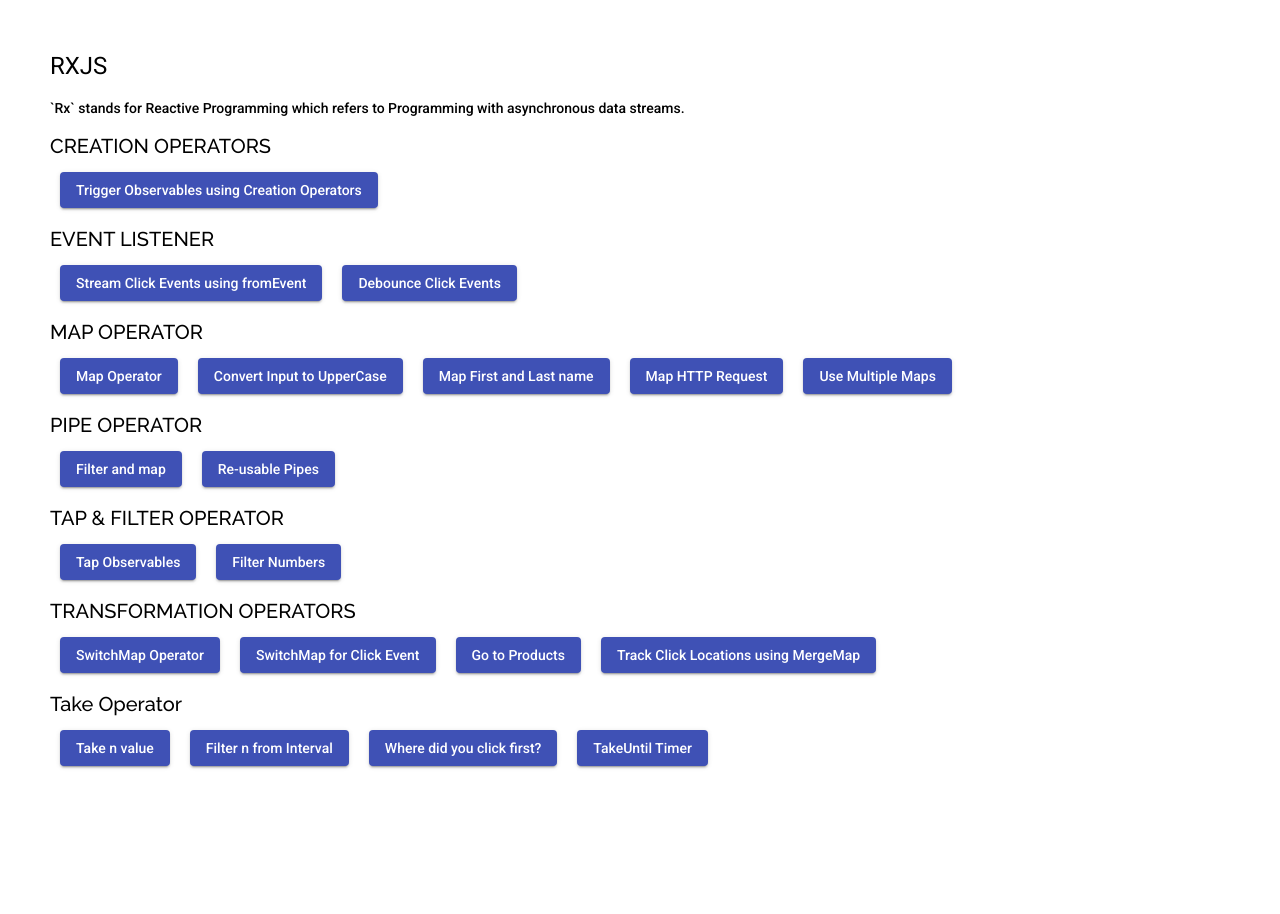
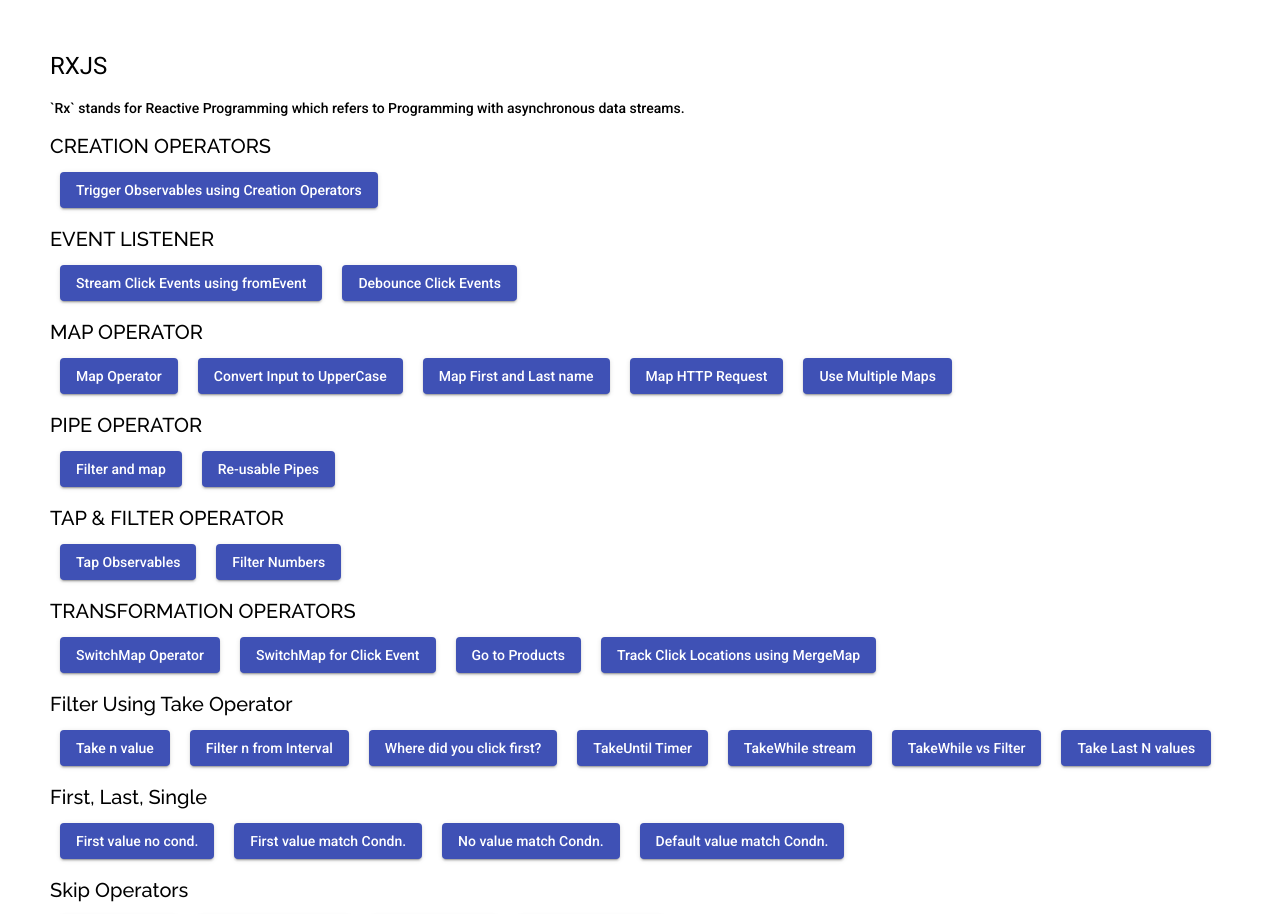
Before and after one commit to iswarya15/RXJS, an Angular app: page / in a window 1280 px wide. Shown: the top 914 px of the page. Before the commit the page ends 826 px from the top, so only its background shows below. Built offline with nearby package versions, Linux system fonts and the light colour scheme.

Commit message:
Added skip snippets

```diff
--- a/src/app/transform/transform.component.html
+++ b/src/app/transform/transform.component.html
@@ -16,7 +16,7 @@
   </button>
 </div>
 
-<h2>Take Operator</h2>
+<h2>Filter Using Take Operator</h2>
 <div style="display: flex; width: 100%; flex-wrap: wrap">
   <button (click)="takeOneValue()" mat-raised-button color="primary">
     Take n value
@@ -31,4 +31,43 @@
   <button (click)="takeUntilTimer()" mat-raised-button color="primary">
     TakeUntil Timer
   </button>
+  <button (click)="takeWhile()" mat-raised-button color="primary">
+    TakeWhile stream
+  </button>
+  <button (click)="takeWhileVsFilter()" mat-raised-button color="primary">
+    TakeWhile vs Filter
+  </button>
+  <button (click)="takeLastNValues()" mat-raised-button color="primary">
+    Take Last N values
+  </button>
 </div>
+<h2>First, Last, Single</h2>
+<div style="display: flex; width: 100%; flex-wrap: wrap">
+  <button (click)="firstValue()" mat-raised-button color="primary">
+    First value no cond.
+  </button>
+  <button (click)="firstValueWithCond()" mat-raised-button color="primary">
+    First value match Condn.
+  </button>
+  <button (click)="noValueMatchCondn()" mat-raised-button color="primary">
+    No value match Condn.
+  </button>
+  <button (click)="defaultValue()" mat-raised-button color="primary">
+    Default value match Condn.
+  </button>
+</div>
+<h2>Skip Operators</h2>
+<div style="display: flex; width: 100%; flex-wrap: wrap">
+  <button (click)="skipNValues()" mat-raised-button color="primary">
+    Skip N Values
+  </button>
+  <button (click)="skipWhileValues()" mat-raised-button color="primary">
+    SkipWhile Operator
+  </button>
+  <button (click)="skipUntilTimer()" mat-raised-button color="primary">
+    SkipUntil Timer
+  </button>
+  <button (click)="skipLastNValues()" mat-raised-button color="primary">
+    SkipLast N Values
+  </button>
+</div>
--- a/src/app/transform/transform.component.ts
+++ b/src/app/transform/transform.component.ts
@@ -18,6 +18,15 @@
   take,
   timer,
   takeUntil,
+  takeWhile,
+  filter,
+  range,
+  takeLast,
+  first,
+  skip,
+  skipWhile,
+  skipUntil,
+  skipLast,
 } from 'rxjs';
 
 @Component({
@@ -149,4 +158,93 @@
       complete: () => console.log('Stopped by TakeUntil Timer'),
     });
   }
+
+  takeWhile() {
+    const obs$: Observable<number> = of(1, 2, 3, 5, 1, 4, 3, 6, 3, 1); //values after first 3 is not emitted
+    obs$.pipe(takeWhile((val) => val != 3)).subscribe({
+      next: (val) => console.log('Value passing takeWhile condition =>', val),
+      complete: () => console.log('TakeWhile discards rest of the stream'),
+    });
+  }
+
+  takeWhileVsFilter() {
+    const obs$: Observable<number> = of(1, 2, 3, 5, 1, 4, 3, 6, 3, 1); //values after 3 is still emitted
+    obs$.pipe(filter((val) => val != 3)).subscribe({
+      next: (val) => console.log('Value passing filter condition =>', val),
+      complete: () => console.log('Filter does not discard the stream'),
+    });
+  }
+
+  takeLastNValues() {
+    const values$: Observable<number> = range(1, 100);
+
+    values$
+      .pipe(takeLast(5))
+      .subscribe((val) => console.log('Last 5 values using takeLast =>', val));
+  }
+
+  firstValue() {
+    const obs$: Observable<number> = of(1, 2, 3, 4, 5, 6).pipe(first());
+    obs$.subscribe((val) => console.log('First value with no Condn =>', val));
+  }
+
+  firstValueWithCond() {
+    const obs$: Observable<number> = of(1, 2, 4, 5, 6, 3).pipe(
+      first((val) => val > 2)
+    );
+
+    obs$.subscribe((val) =>
+      console.log('First value that matches condn =>', val)
+    );
+  }
+
+  noValueMatchCondn() {
+    const obs$: Observable<any> = of(1, 2, 3, 5).pipe(first((val) => val > 10));
+
+    obs$.subscribe({
+      next: (val) => console.log('Value that matches no condn', val),
+      error: (err) => console.log('No values matched condn =>', err),
+    });
+  }
+
+  defaultValue() {
+    const obs$: Observable<any> = of(1, 2, 3, 5).pipe(
+      first((val) => val > 10, 100)
+    );
+
+    obs$.subscribe({
+      next: (val) => console.log('Default Value => ', val),
+      error: (err) => console.log('No values matched condn =>', err),
+    });
+  }
+
+  skipNValues() {
+    const obs$: Observable<number> = of(1, 2, 3, 4, 5, 6, 7, 8, 9, 10).pipe(
+      skip(5)
+    );
+    obs$.subscribe((val) => console.log('After Skipping n values =>', val));
+  }
+
+  skipWhileValues() {
+    const obs$: Observable<number> = of(1, 2, 3, 4, 5, 6, 7, 8, 9, 10).pipe(
+      skipWhile((val) => val < 5)
+    );
+    // Skips values if condn is met
+    obs$.subscribe((val) => console.log('SkipWhile when vales < 5 => ', val));
+  }
+
+  skipUntilTimer() {
+    const obs$: Observable<number> = interval(1000).pipe(
+      skipUntil(timer(6000))
+    );
+    // Unlike takeUntil, skipUntil does not emit value till the notifier observable emits a value
+    obs$.subscribe((val) =>
+      console.log('Skip Values till Timer(6000s) emits => ', val)
+    );
+  }
+  skipLastNValues() {
+    const obs$: Observable<number> = range(1, 100).pipe(skipLast(90));
+    // SkipLast delays the value. Use tap to check
+    obs$.subscribe((val) => console.log('Skip Last N Values => ', val));
+  }
 }
```
Also changed, not shown: 1 other file (tests, documents, lock files or other folders).
